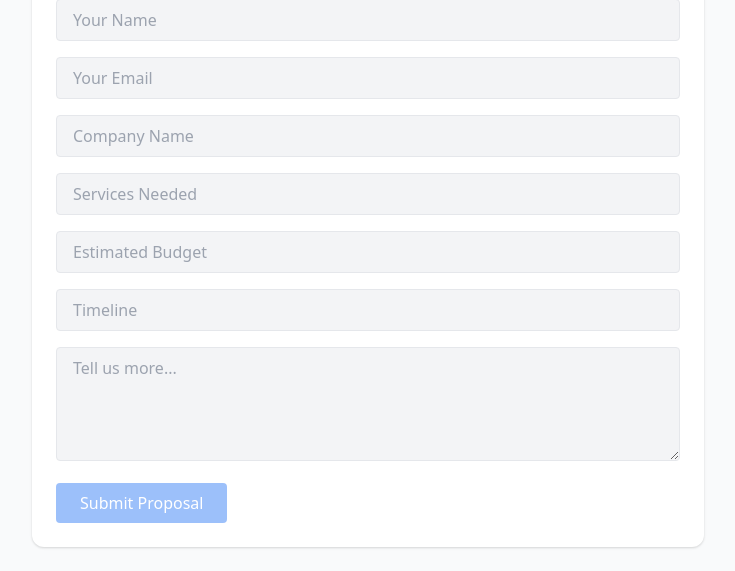
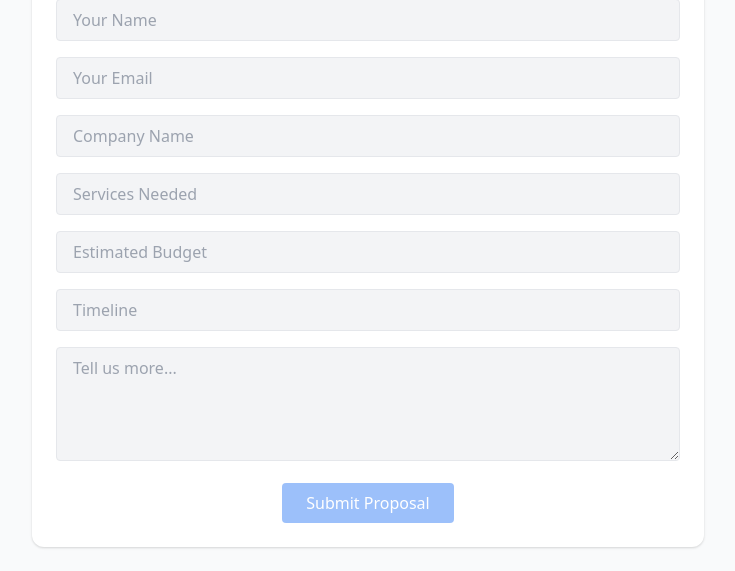
Before and after one commit to MylesGoHam/zyberfy-backend, a Flask app: page /proposalpage in a window 1280 px wide. Shown: the part 643-1214 px from the top of the page, without its empty margins (272-1007 px from the left). Run offline with Flask 3, Linux system fonts and the light colour scheme; data comes from the database, SQL or seed files in the repository; some libraries are stand-ins or nearby versions.

Commit message:
Update client_proposal.html

```diff
--- a/templates/client_proposal.html
+++ b/templates/client_proposal.html
@@ -56,9 +56,11 @@
   <input type="text" name="timeline" placeholder="Timeline" disabled class="border px-4 py-2 rounded w-full bg-gray-100 text-gray-500" />
   <textarea name="message" placeholder="Tell us more..." rows="4" disabled class="border px-4 py-2 rounded w-full bg-gray-100 text-gray-500"></textarea>
 
+  <div class="flex justify-center">
     <button type="submit" disabled class="bg-blue-500 text-white px-6 py-2 rounded opacity-50 cursor-not-allowed">
       Submit Proposal
     </button>
+  </div>
 </form>
   {% else %}
   <p class="text-center text-gray-500">No proposals yet. Generate one from the dashboard to view your live link.</p>
```
Lines whose indentation alone changed are shown as unchanged.
